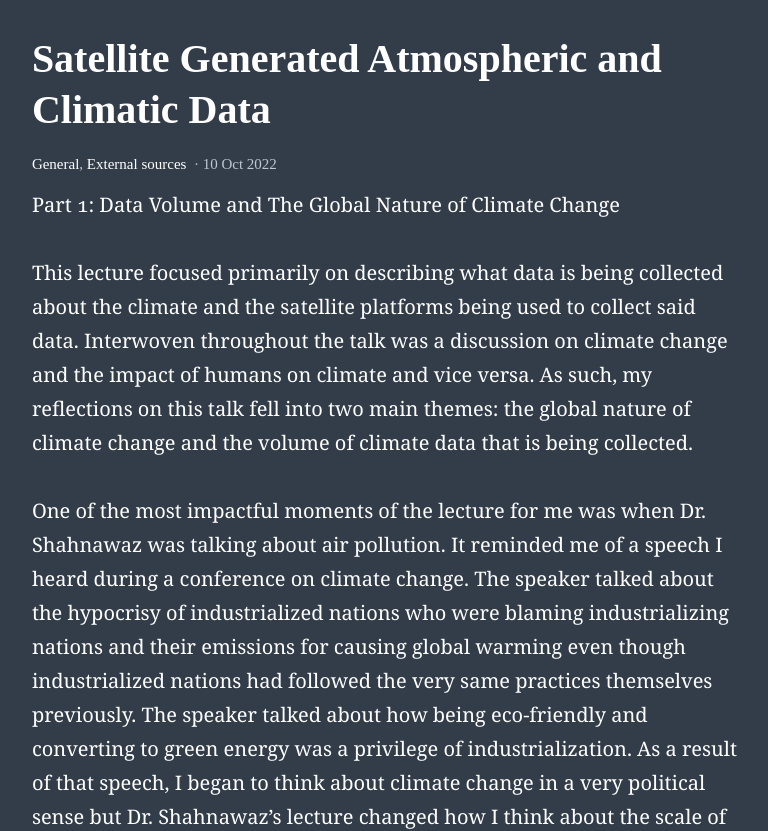
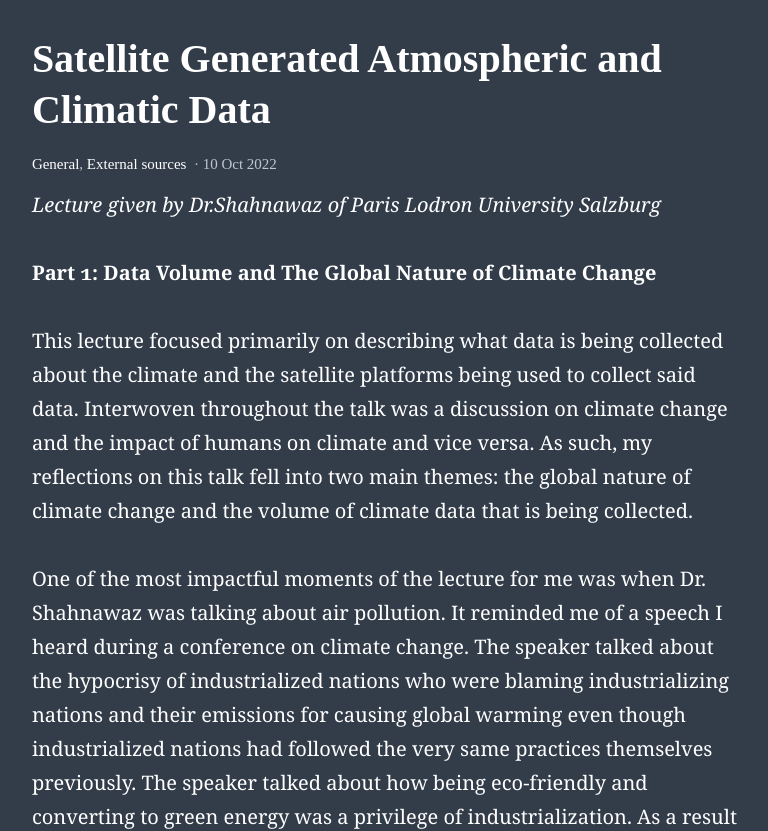
Before and after one commit to MadelineMulder/MadelineMulder.github.io, a Jekyll site: the page built from _posts/2022-10-10-first.md, in a window 1280 px wide and 900 px high, scrolled down 339 px, cut to the strip 69-900 px from the top of the window. Shown: the whole strip, without its empty margins (251-1019 px from the left). Built offline with Jekyll 4.4.1, drawn with Linux system fonts in a browser that asks for light colours; a file with an impossible date is left out.

Commit message:
Update 2022-10-10-first.md

```diff
--- a/_posts/2022-10-10-first.md
+++ b/_posts/2022-10-10-first.md
@@ -5,7 +5,9 @@ categories:
 - External sources
 feature_image: "https://picsum.photos/2560/600?image=872"
 ---
-Part 1: Data Volume and The Global Nature of Climate Change
+*Lecture given by Dr.Shahnawaz of Paris Lodron University Salzburg*
+
+**Part 1: Data Volume and The Global Nature of Climate Change**
 
 This lecture focused primarily on describing what data is being collected about the climate and the satellite platforms being used to collect said data. Interwoven throughout the talk was a discussion on climate change and the impact of humans on climate and vice versa. As such, my reflections on this talk fell into two main themes: the global nature of climate change and the volume of climate data that is being collected.
 
```
